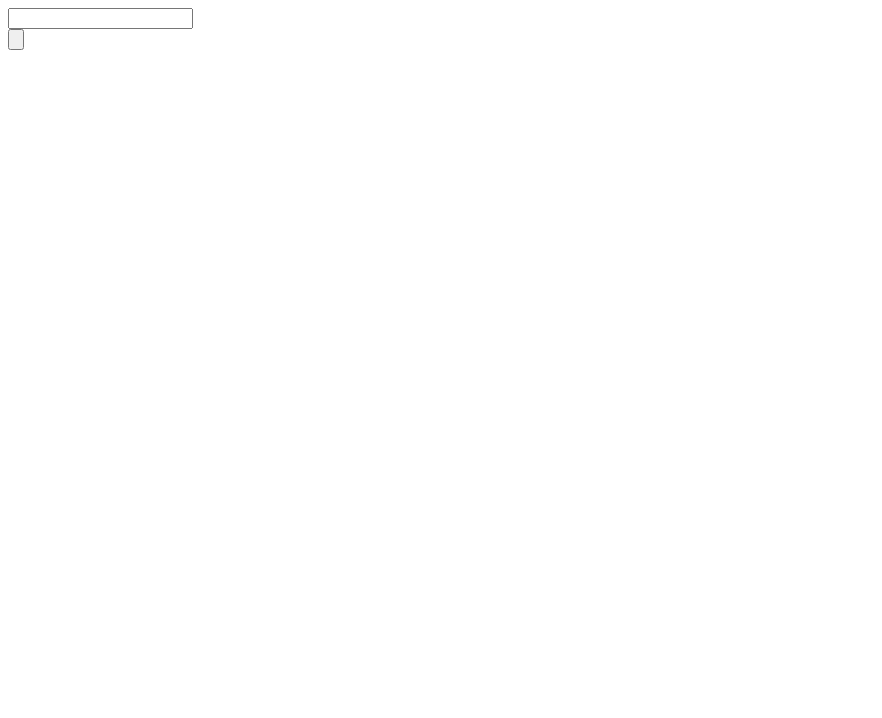
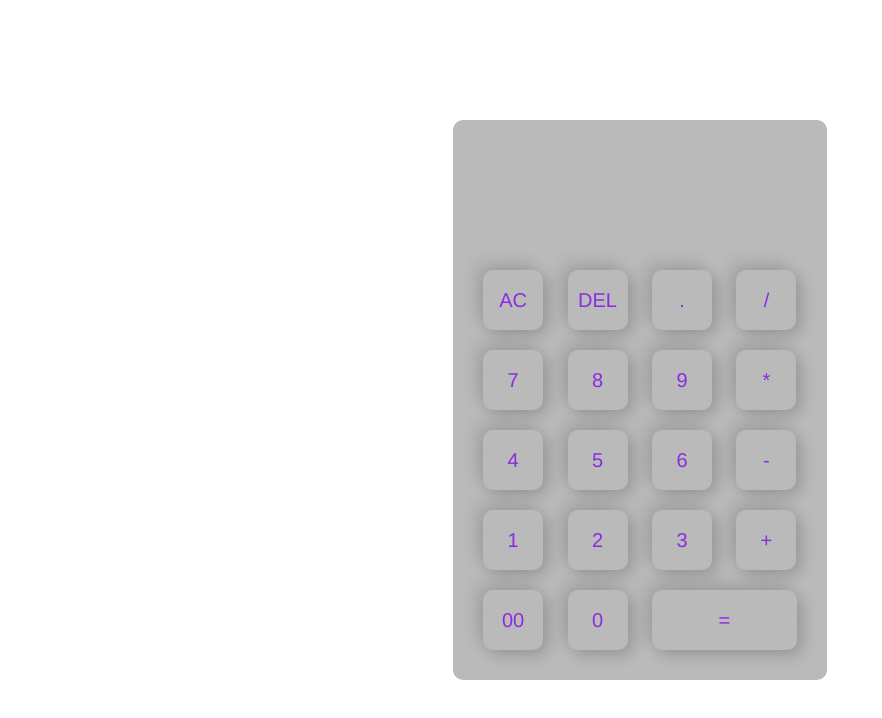
Before and after one commit to Alisyedict/Calculator, a plain HTML site: page index.html in a window 1280 px wide. Shown: the whole page, without its empty margins (0-882 px from the left). Drawn offline with Linux system fonts and the light colour scheme.

Commit message:
Calculator Completed.

```diff
--- a/index.html
+++ b/index.html
@@ -4,16 +4,49 @@
     <meta charset="UTF-8">
     <meta name="viewport" content="width=device-width, initial-scale=1.0">
     <title>Calculator</title>
+    <link rel="stylesheet" href="styles.css">
 </head>
 <body>
 
 <div class="container">
-    <div class="form">
-        <div> <input type="text" name="display"></div>
-        <input type="button">
+    <div class="calculator">
+        <form>
+        <div class="display">
+            <input type="text" name="display">
     </div>
-    <div class="calculator"></div>
+    <div>
+          <input type="button" value="AC" onclick="display.value = '' "class="operator ">
+    <input type="button" value="DEL" onclick="display.value = display.value.toString().slice(0,-1)"class="operator ">
+    <input type="button" value="." onclick="display.value += '/' "class="operator ">
+    <input type="button" value="/"onclick="display.value += '.' "class="operator ">
+ </div>
+ <div>
+    <input type="button" value="7" onclick="display.value += '7' "class="operator ">
+<input type="button" value="8" onclick="display.value += '8' "class="operator ">
+<input type="button" value="9" onclick="display.value += '9'"class="operator ">
+<input type="button" value="*" onclick="display.value += '*' "class="operator ">
 </div>
+
+<div>
+    <input type="button" value="4" onclick="display.value += '4' "class="operator ">
+<input type="button" value="5" onclick="display.value += '5' "class="operator ">
+<input type="button" value="6" onclick="display.value += '6' "class="operator ">
+<input type="button" value="-"onclick="display.value += '-' "class="operator ">
+
+</div>
+<div>
+    <input type="button" value="1" onclick="display.value += '1' "class="operator ">
+<input type="button" value="2" onclick="display.value += '2' "class="operator ">
+<input type="button" value="3" onclick="display.value += '3' "class="operator ">
+<input type="button" value="+" onclick="display.value += '+' "class="operator ">
+</div>
+<div>
+    <input type="button" value="00" onclick="display.value += '00' "class="operator ">
+<input type="button" value="0"onclick="display.value += '0' "class="operator ">
+<input type="button" value="=" onclick="display.value = eval(display.value)" class="equal operator">
+
+</div>
+</form>
 
 
 </body>
--- a/styles.css
+++ b/styles.css
@@ -1,13 +1,55 @@
-*{
+* {
+
     margin: 0;
-    padding: 0;
-    font-family:'Gill Sans', 'Gill Sans MT', Calibri, 'Trebuchet MS', sans-serif;
+    padding: 0%;
+    font-family: 'Franklin Gothic Medium', 'Arial Narrow', Arial, sans-serif;
     box-sizing: border-box;
 }
 
 .container {
-    width: 100%;
-    height: 100%;
-    background-color: blue;
+  width: 100%;
+  height: 100vh;
+  background-color: rgb(255, 255, 255);
+  display: flex;
+  align-items: center;
+  justify-content: center;
+}
+.calculator{
+    background-color: rgba(7, 8, 7, 0.277);
+    padding: 20px;
+    border-radius: 10px;
+}
+.calculator form input {
+    border: 0;
+    outline: 0;
+    width: 60px;
+    height: 60px;
+    border-radius: 10px;
+    box-shadow: -8px -8px 15px rgba(6, 6, 6, 0.1), 5px 5px 15px rgba(15, 15, 15, 0.2);
+    background: transparent;
+    font-size: 20px;
+    color: aliceblue;
+    cursor: pointer;
+    margin: 10px;
 
 }
+form .display {
+    display: flex;
+    justify-content: flex-end;
+    margin: 20px 0;
+
+}
+form .display input {
+    text-align: right;
+    flex: 1;
+    font-size: 45px;
+    box-shadow: none;
+}
+
+form input.equal {
+    width: 145px;
+}
+
+form input.operator{
+    color: blueviolet;
+}
```
